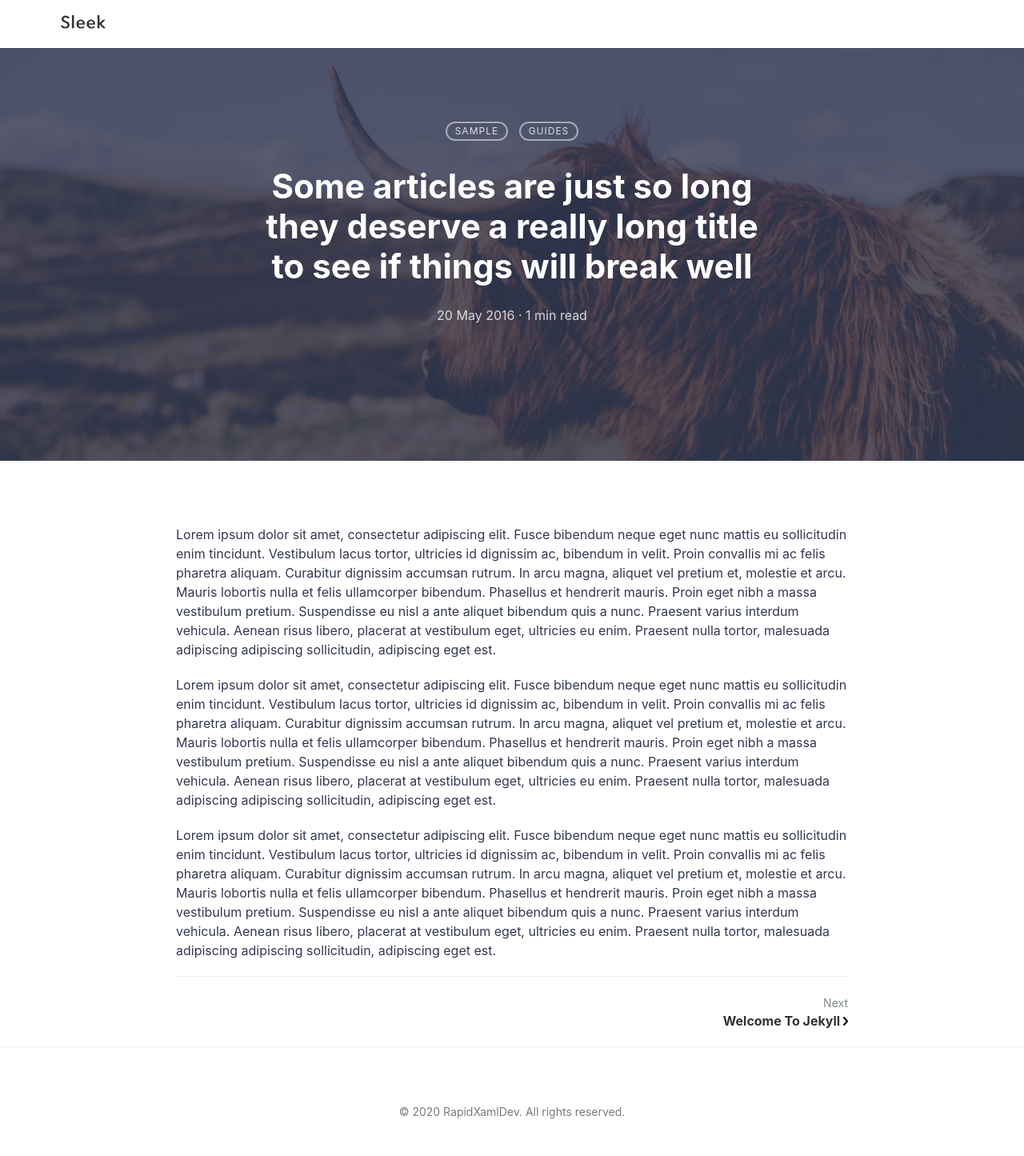
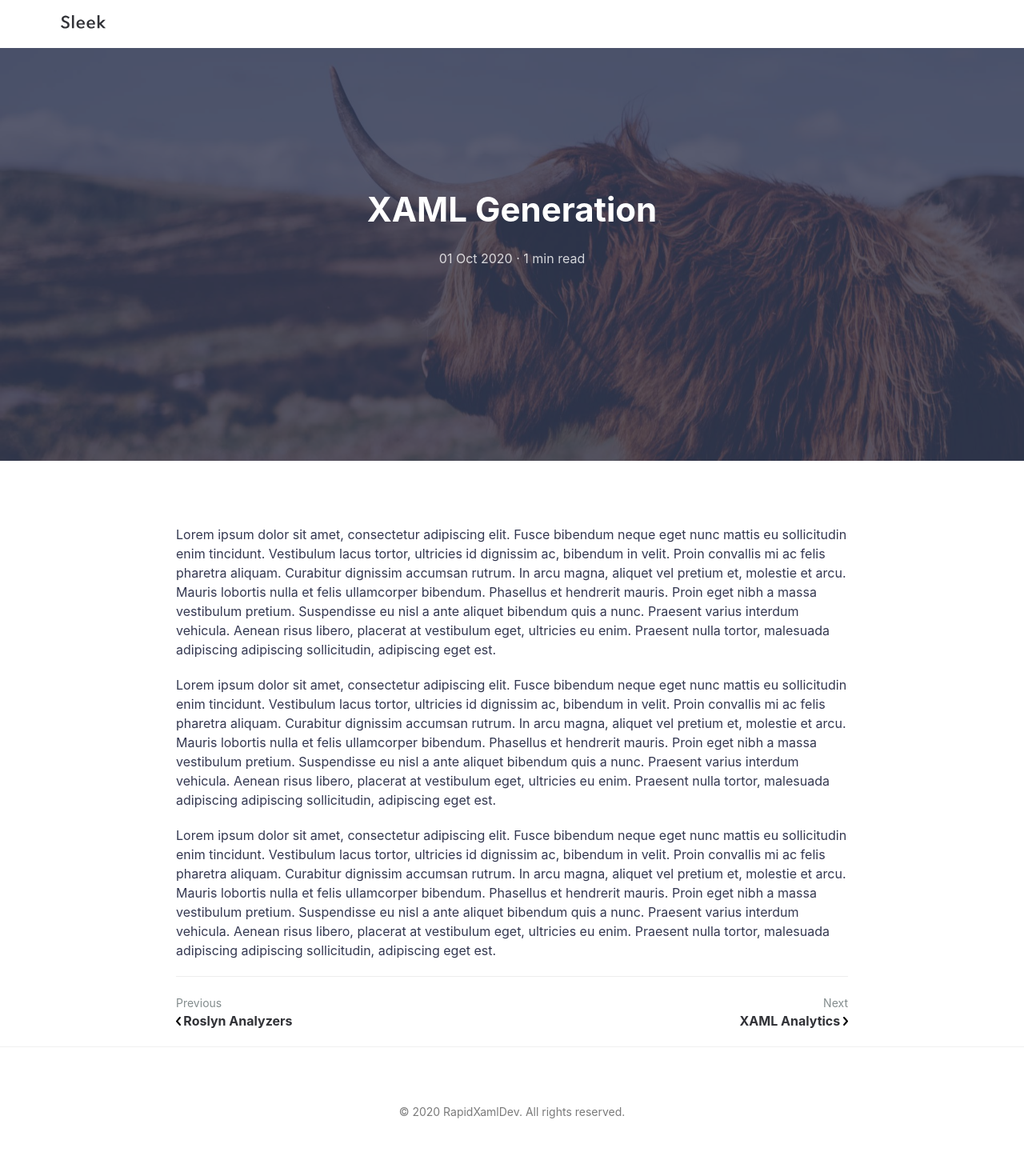
Before and after one commit to mrlacey/RapidXamlDev, a Jekyll site: the page built from _posts/2020-10-01-generation.md, in a window 1280 px wide. Shown: the whole page at 80% size. Built offline with Jekyll 4.4.1, drawn with Linux system fonts in a browser that asks for light colours.

Commit message:
rename post files for tool placeholders

```diff
--- a/_posts/2017-10-15-markdown-cheatsheet.md
+++ b/_posts/2020-04-01-roslyn-analyzers.md
@@ -1,6 +1,6 @@
 ---
 layout: post
-title: Markdown Cheatsheet
+title: Roslyn Analyzers
 summary: Markdown is a way to style text on the web. You control the display of the document; formating words as bold or italic, adding images, and creating lists are just a few of the things we can do with Markdown. Mostly, Markdown is just regular text with a few non-alphabetic characters thrown in.
 featured-img: emile-perron-190221
 categories: Guides
--- a/_posts/2016-05-20-super-long-article.md
+++ b/_posts/2020-10-01-generation.md
@@ -1,8 +1,7 @@
 ---
 layout: post
-title: "Some articles are just so long they deserve a really long title to see if things will break well"
+title: XAML Generation
 featured-img: shane-rounce-205187
-categories: [Sample, Guides]
 ---
 
 Lorem ipsum dolor sit amet, consectetur adipiscing elit. Fusce bibendum neque eget nunc mattis eu sollicitudin enim tincidunt. Vestibulum lacus tortor, ultricies id dignissim ac, bibendum in velit. Proin convallis mi ac felis pharetra aliquam. Curabitur dignissim accumsan rutrum. In arcu magna, aliquet vel pretium et, molestie et arcu. Mauris lobortis nulla et felis ullamcorper bibendum. Phasellus et hendrerit mauris. Proin eget nibh a massa vestibulum pretium. Suspendisse eu nisl a ante aliquet bibendum quis a nunc. Praesent varius interdum vehicula. Aenean risus libero, placerat at vestibulum eget, ultricies eu enim. Praesent nulla tortor, malesuada adipiscing adipiscing sollicitudin, adipiscing eget est.
--- a/_posts/2017-11-26-getting-started.md
+++ b/_posts/2020-12-01-analytics.md
@@ -1,6 +1,6 @@
 ---
 layout: post
-title: Getting Started with Sleek
+title: XAML Analytics
 featured-img: sleek
 mathjax: true
 ---
```
Also changed, not shown: _posts/2020-01-01-common.md (renamed from _posts/2016-05-20-welcome-to-jekyll.md, +2 -0 lines).
